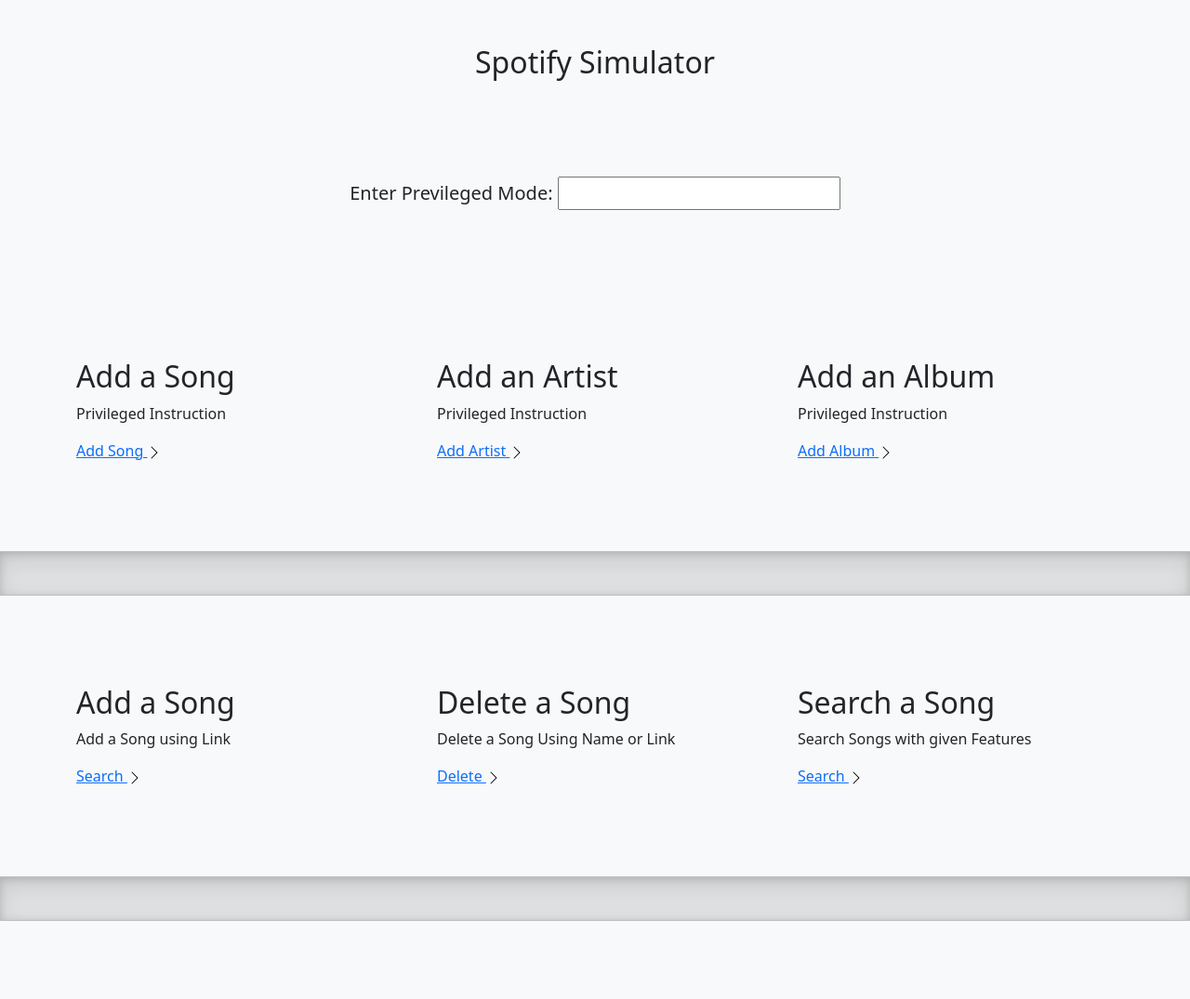
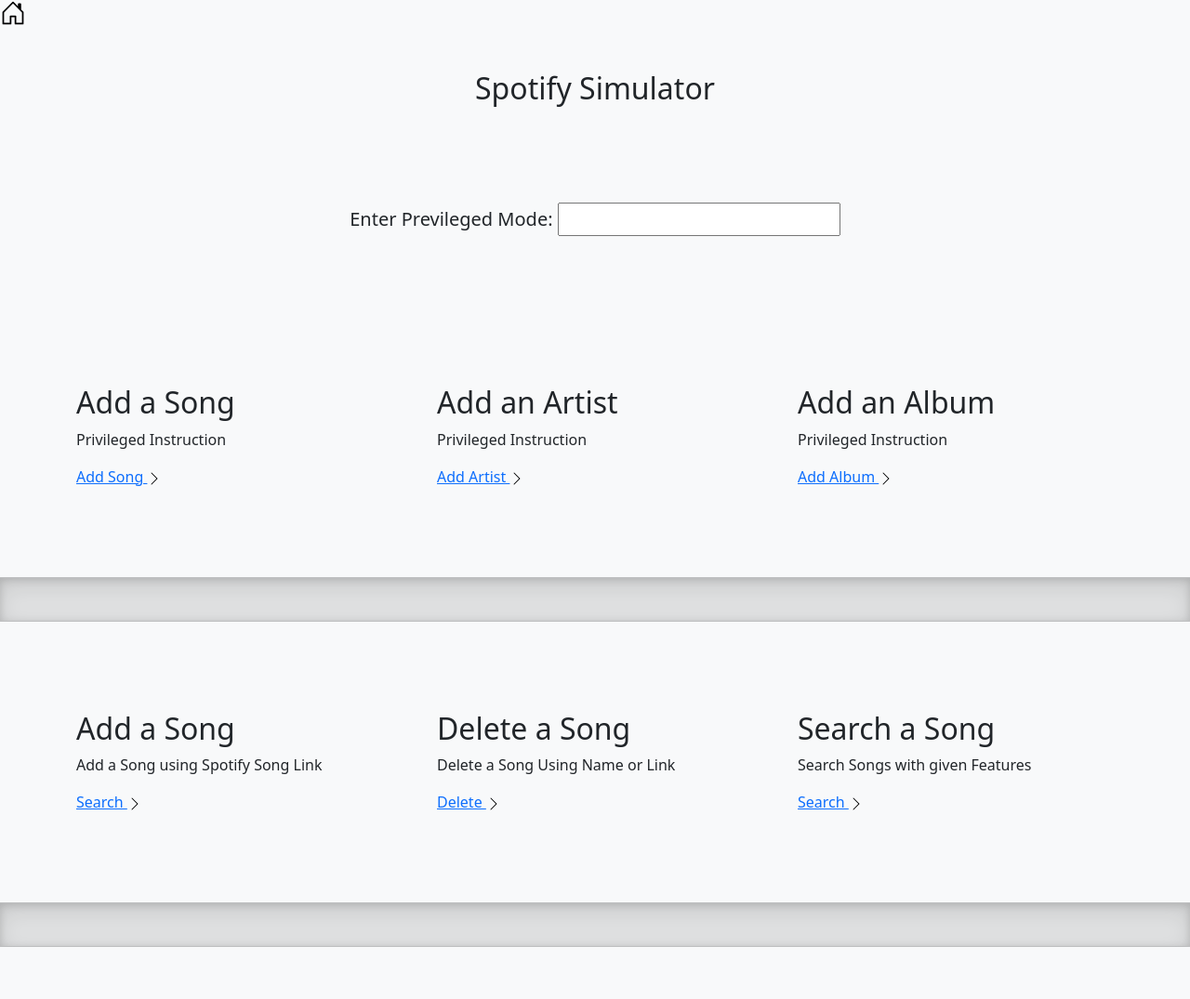
Before and after one commit to rachit-k/spotify_sim, a Flask app: page / in a window 1280 px wide. Shown: the top 1075 px of the page at 93% size. Run offline with Flask 2, Linux system fonts and the light colour scheme; some libraries are stand-ins or nearby versions.

Commit message:
home button

```diff
--- a/templates/base.html
+++ b/templates/base.html
@@ -28,7 +28,13 @@
             <symbol id="chevron-right" viewBox="0 0 16 16">
                 <path fill-rule="evenodd" d="M4.646 1.646a.5.5 0 0 1 .708 0l6 6a.5.5 0 0 1 0 .708l-6 6a.5.5 0 0 1-.708-.708L10.293 8 4.646 2.354a.5.5 0 0 1 0-.708z"/>
             </symbol>
+            <symbol id="home" viewBox="0 0 16 16">
+                <path d="M8.354 1.146a.5.5 0 0 0-.708 0l-6 6A.5.5 0 0 0 1.5 7.5v7a.5.5 0 0 0 .5.5h4.5a.5.5 0 0 0 .5-.5v-4h2v4a.5.5 0 0 0 .5.5H14a.5.5 0 0 0 .5-.5v-7a.5.5 0 0 0-.146-.354L13 5.793V2.5a.5.5 0 0 0-.5-.5h-1a.5.5 0 0 0-.5.5v1.293L8.354 1.146zM2.5 14V7.707l5.5-5.5 5.5 5.5V14H10v-4a.5.5 0 0 0-.5-.5h-3a.5.5 0 0 0-.5.5v4H2.5z"/>
+            </symbol>
         </svg>
+        <a href="/" class="icon-link">
+            <svg class="bi text-muted flex-shrink-0 me-3" width="1.75em" height="1.75em"><use xlink:href="#home"/></svg>
+        </a>
 
         <div class="py-5 text-center">
             <h2>Spotify Simulator</h2>
--- a/templates/welcome.html
+++ b/templates/welcome.html
@@ -48,7 +48,7 @@
     <div class="row g-5 py-5">
         <div class="feature col-md-4">
             <h2>Add a Song</h2>
-            <p>Add a Song using Link</p>
+            <p>Add a Song using Spotify Song Link</p>
             <a href="/addusinglink" class="icon-link">
                 Search
                 <svg class="bi" width="1em" height="1em">
```
Also changed, not shown: readme.md.
